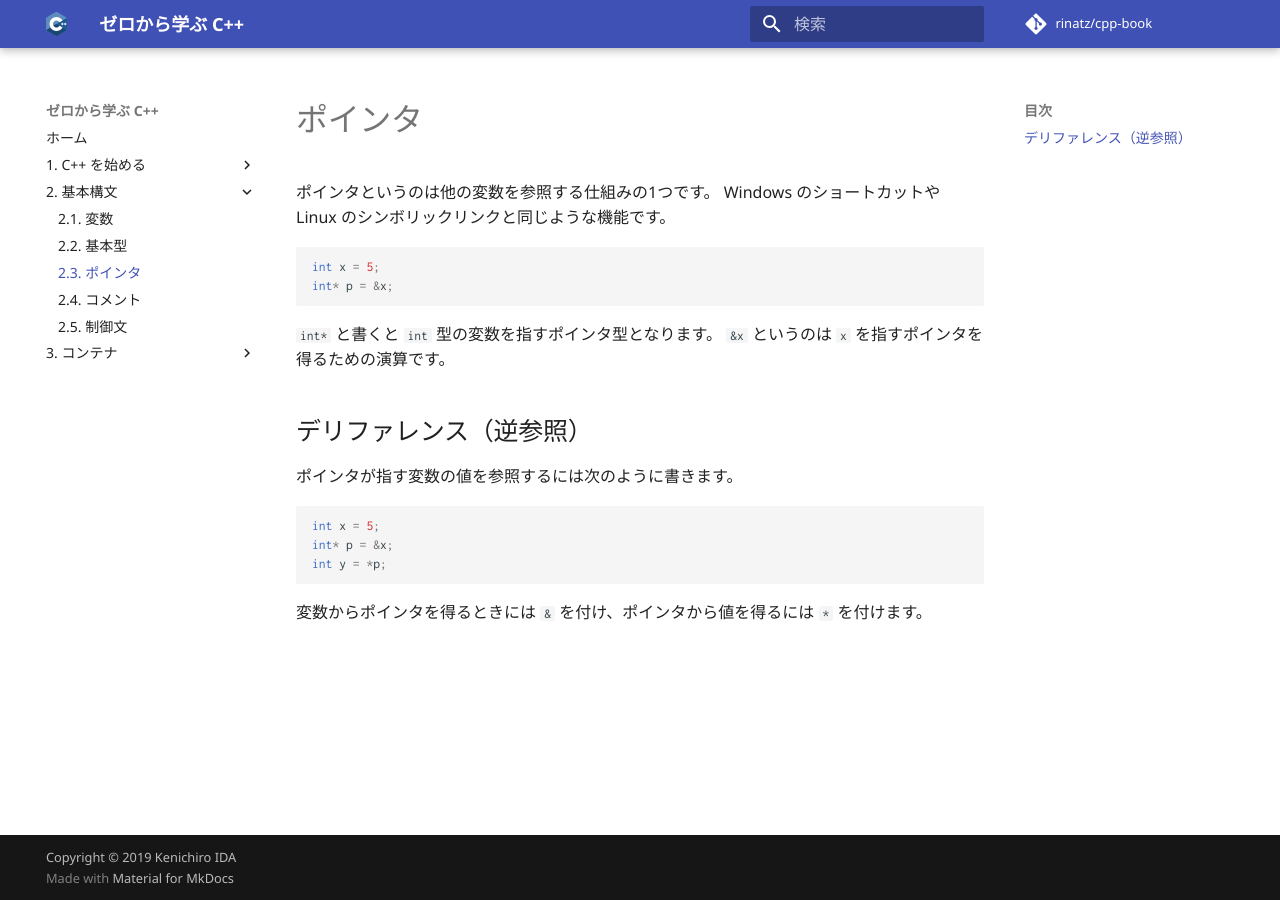
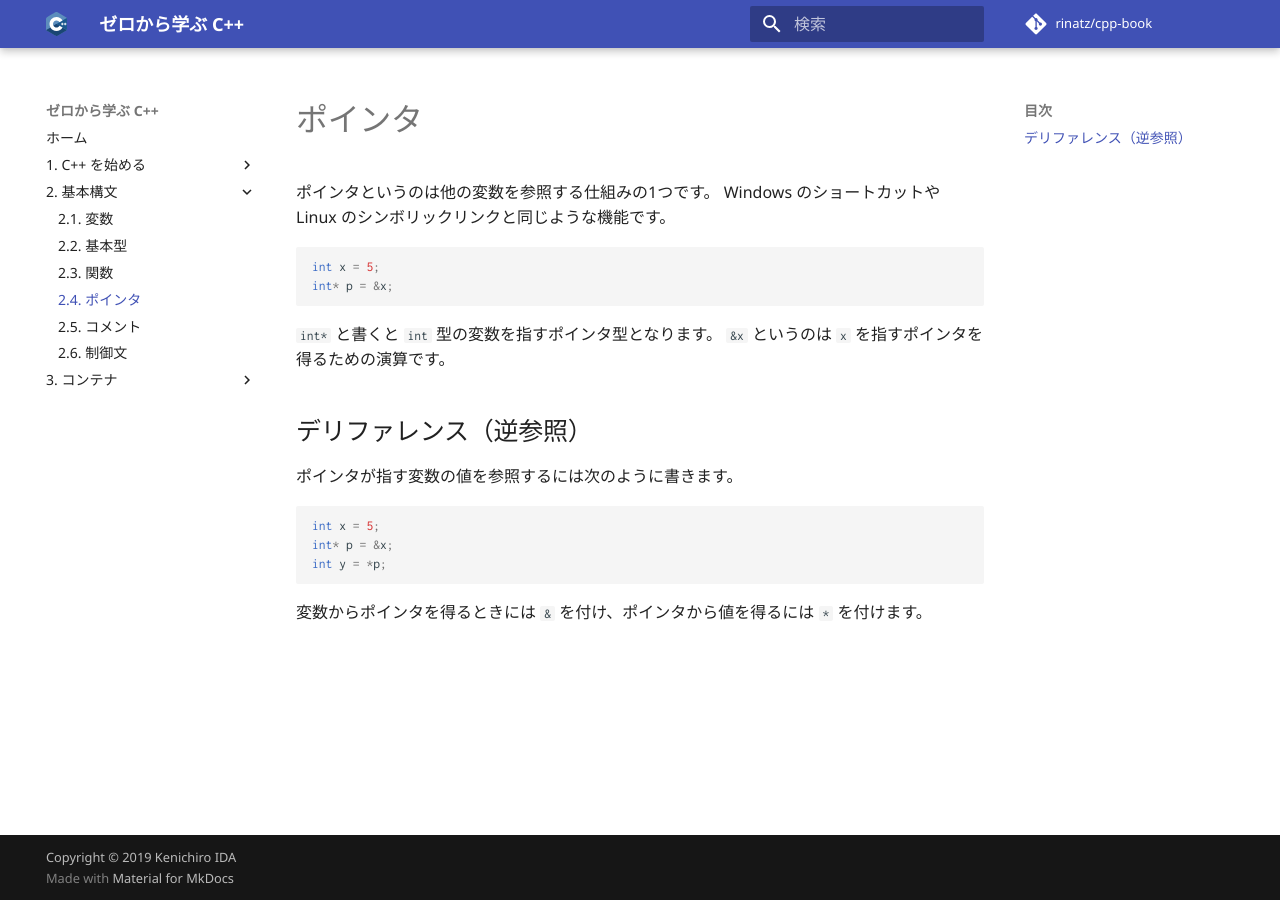
Before and after one commit to rinatz/cpp-book, an MkDocs documentation site: the page built from docs/ch02-04-pointers.md, in a window 1280 px wide. Built offline with MkDocs 1.6.1 and Material for MkDocs 9.7.7, drawn with Linux system fonts in a browser that asks for light colours; comment, search, counter and statistics services are not loaded.

Commit message:
Change chapter number

```diff
--- a/mkdocs.yml
+++ b/mkdocs.yml
@@ -58,9 +58,10 @@
   - 2. 基本構文:
       - 2.1. 変数: ch02-01-variables.md
       - 2.2. 基本型: ch02-02-primitive-types.md
-      - 2.3. ポインタ: ch02-03-pointers.md
-      - 2.4. コメント: ch02-04-comments.md
-      - 2.5. 制御文: ch02-05-control-flow.md
+      - 2.3. 関数: ch02-03-functions.md
+      - 2.4. ポインタ: ch02-04-pointers.md
+      - 2.5. コメント: ch02-05-comments.md
+      - 2.6. 制御文: ch02-06-control-flow.md
   - 3. コンテナ:
       - 3.1. 配列: ch03-01-arrays.md
       - 3.2. 文字列: ch03-02-strings.md
```
Also changed, not shown: docs/ch02-04-pointers.md (renamed from docs/ch02-03-pointers.md), docs/ch02-05-comments.md (renamed from docs/ch02-04-comments.md), docs/ch02-06-control-flow.md (renamed from docs/ch02-05-control-flow.md).
